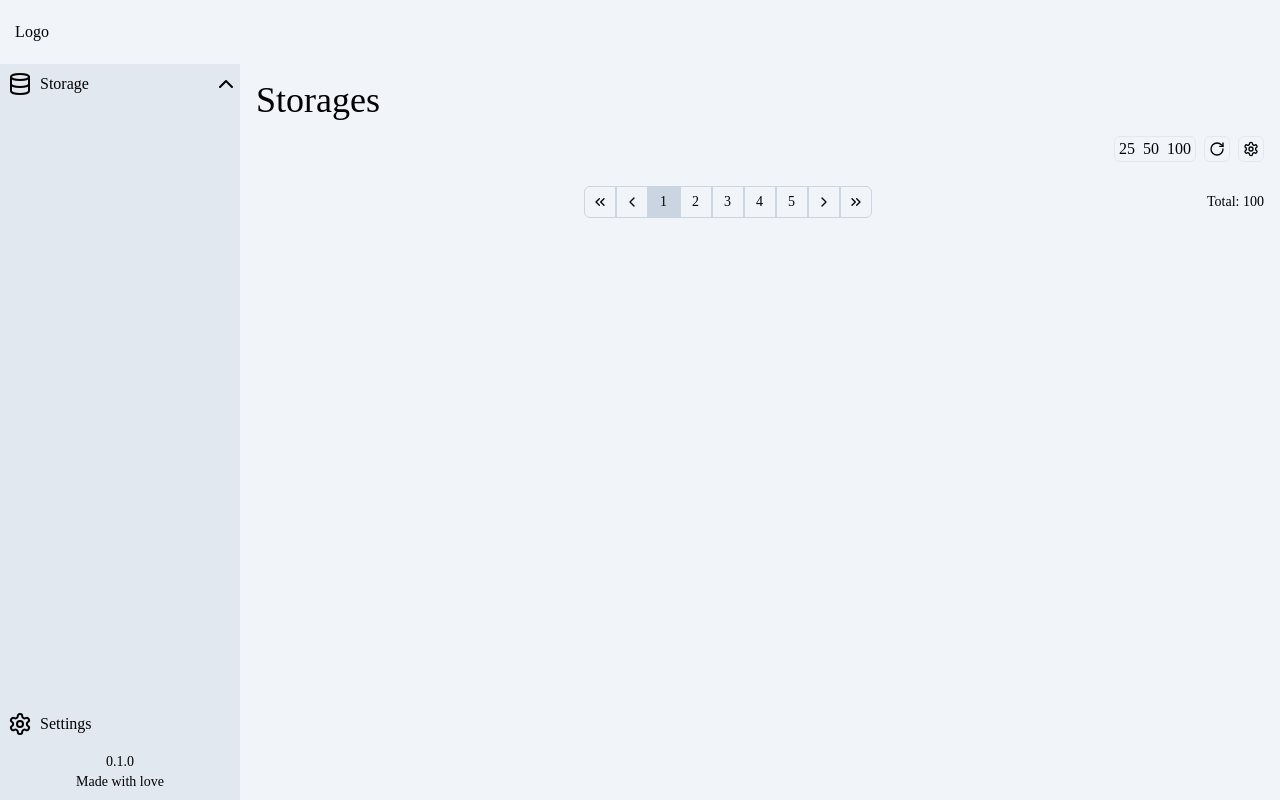
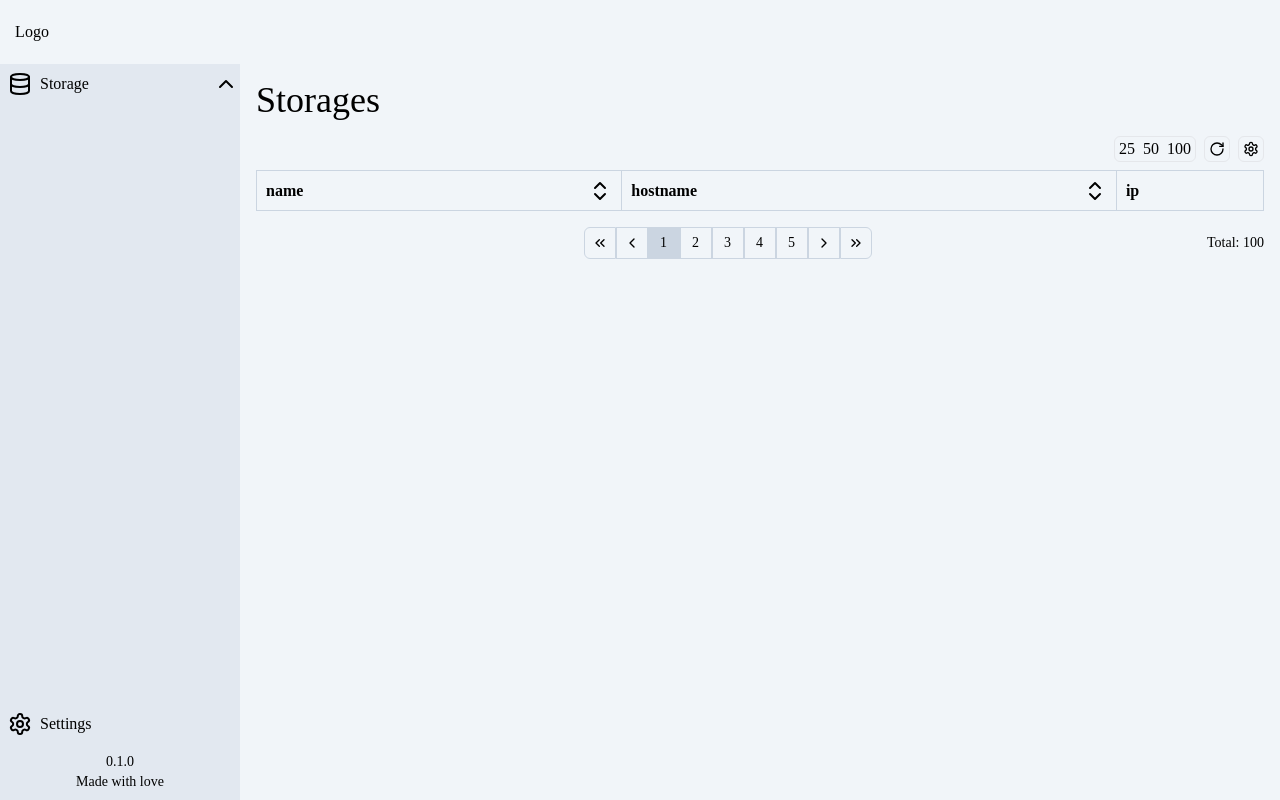
Before and after one commit to BountyMadMax/hiveprint, a Nuxt app in the folder frontend/: page /storage in a window 1280 px wide. Built offline with nearby package versions, Linux system fonts and the light colour scheme.

Commit message:
Allow sorting via list header (no logic implemented)

```diff
--- a/frontend/components/list/index.vue
+++ b/frontend/components/list/index.vue
@@ -1,5 +1,5 @@
 <script setup>
-import { RotateCw, Settings } from 'lucide-vue-next';
+import { ChevronDown, ChevronsUpDown, ChevronUp, RotateCw, Settings } from 'lucide-vue-next';
 
 const props = defineProps({
   columns: Array,
@@ -16,7 +16,9 @@ const props = defineProps({
 
 const rowColumns = computed(() => props.columnsAvailable?.map((column) => column.value));
 
-let pageSize = ref(25);
+const selectedColumns = ref(['name', 'hostname', 'ip']);
+const sort = ref(null);
+const pageSize = ref(25);
 
 /** @param {Number} size */
 function updatePageSize(size) {
@@ -26,7 +28,15 @@ function updatePageSize(size) {
   props.onPageSizeChange(size);
 }
 
-let selectedColumns = ref([]);
+/** @param {String} value */
+function updateSort(value) {
+  if (sort.value === value) {
+    sort.value = `-${value}`;
+  } else {
+    sort.value = value;
+  }
+}
+
 </script>
 
 <template>
@@ -70,8 +80,20 @@ let selectedColumns = ref([]);
     <table class="w-full">
       <thead>
         <tr class="font-semibold text-left">
-          <th v-for="column in columnsAvailable" :key="column.value" v-show="selectedColumns.includes(column.value)" class="border h-10 border-slate-300 dark:border-slate-700 px-2 py-1">
-            {{ column.label }}
+          <th v-for="column in columnsAvailable" :key="column.value" v-show="selectedColumns.includes(column.value)" class="border h-10 border-slate-300 dark:border-slate-700">
+            <button v-if="column.sortable" class="w-full text-left px-2 py-1 flex justify-between" @click="updateSort(column.value)">
+              <span>
+                {{ column.label }}
+              </span>
+              <span>
+                <ChevronDown v-if="sort === column.value"/>
+                <ChevronUp v-else-if="sort === `-${column.value}`"/>
+                <ChevronsUpDown v-else/>
+              </span>
+            </button>
+            <span v-else class="px-2 py-1">
+              {{ column.label }}
+            </span>
           </th>
         </tr>
       </thead>
--- a/frontend/pages/storage/index.vue
+++ b/frontend/pages/storage/index.vue
@@ -6,7 +6,7 @@ let rows = ref([]);
 // Use slice as a dirty workaround to remove toJSON.
 const columnsAvailable = Object.keys(StorageProto.Storage.prototype)
   .slice(0, -1)
-  .map((column) => { return { label: column, value: column } });
+  .map((column) => { return { label: column, value: column, sortable: column == 'name' || column == 'hostname' } });
 
 useHead({
   title: 'Storages | HivePrint',
```
